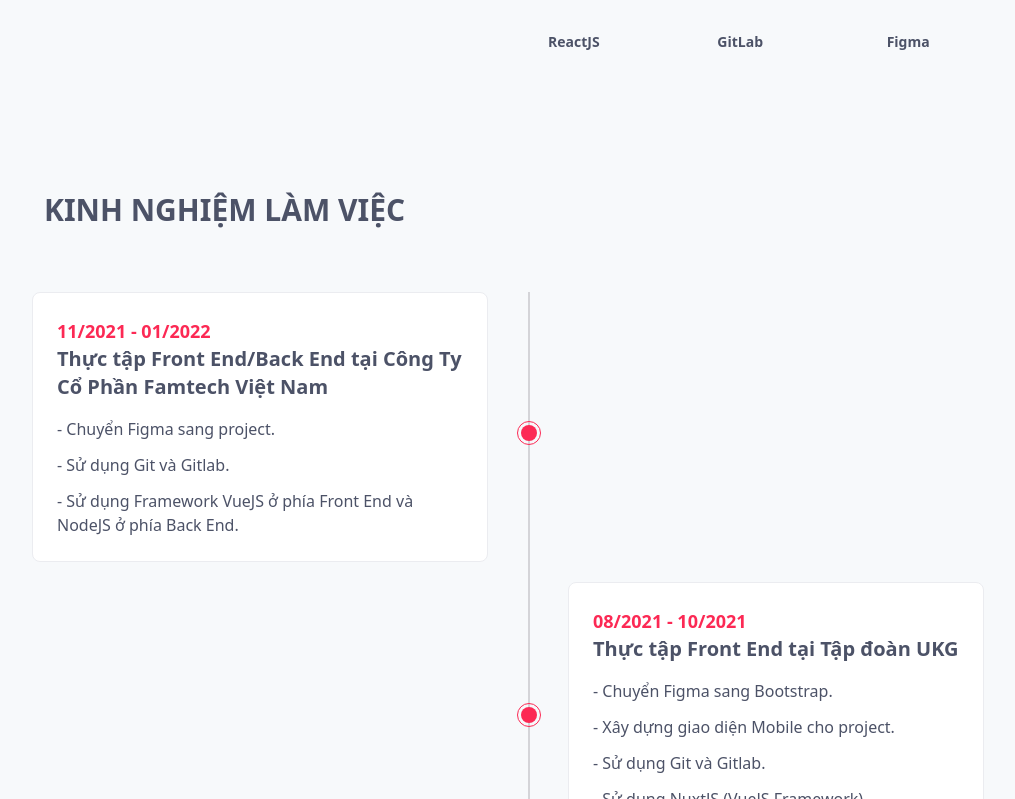
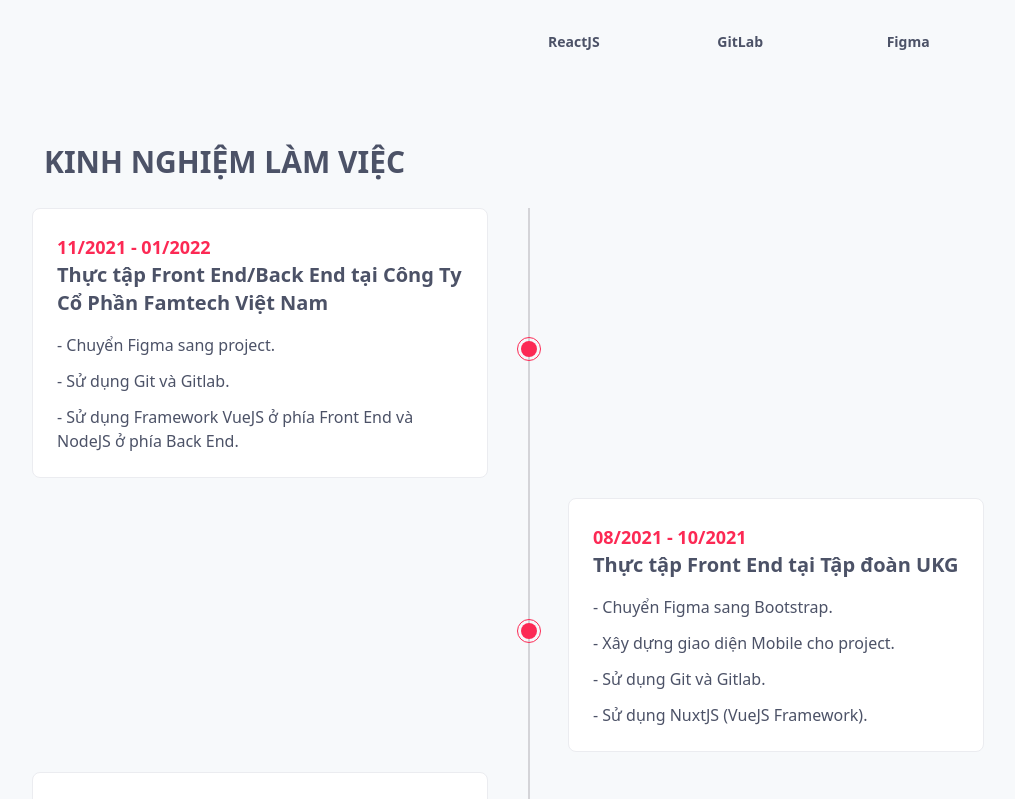
Before and after one commit to tuanductran/cv, a Vue app: page / in a window 1280 px wide. Shown: the part 941-1740 px from the top of the page, without its empty margins (112-1127 px from the left). Built offline with nearby package versions, Linux system fonts and the light colour scheme.

Commit message:
Update index.vue

```diff
--- a/src/components/SectionContent/index.vue
+++ b/src/components/SectionContent/index.vue
@@ -5,7 +5,7 @@
 </script>
 
 <template>
-   <div class="flex py-10 md:py-14 lg:py-16 mt-3">
+   <div class="flex my-7">
       <!-- Section title -->
       <h1 class="whitespace-nowrap mx-3 uppercase font-bold text-xl md:text-2xl xl:text-3xl">
          {{ title }}
```
